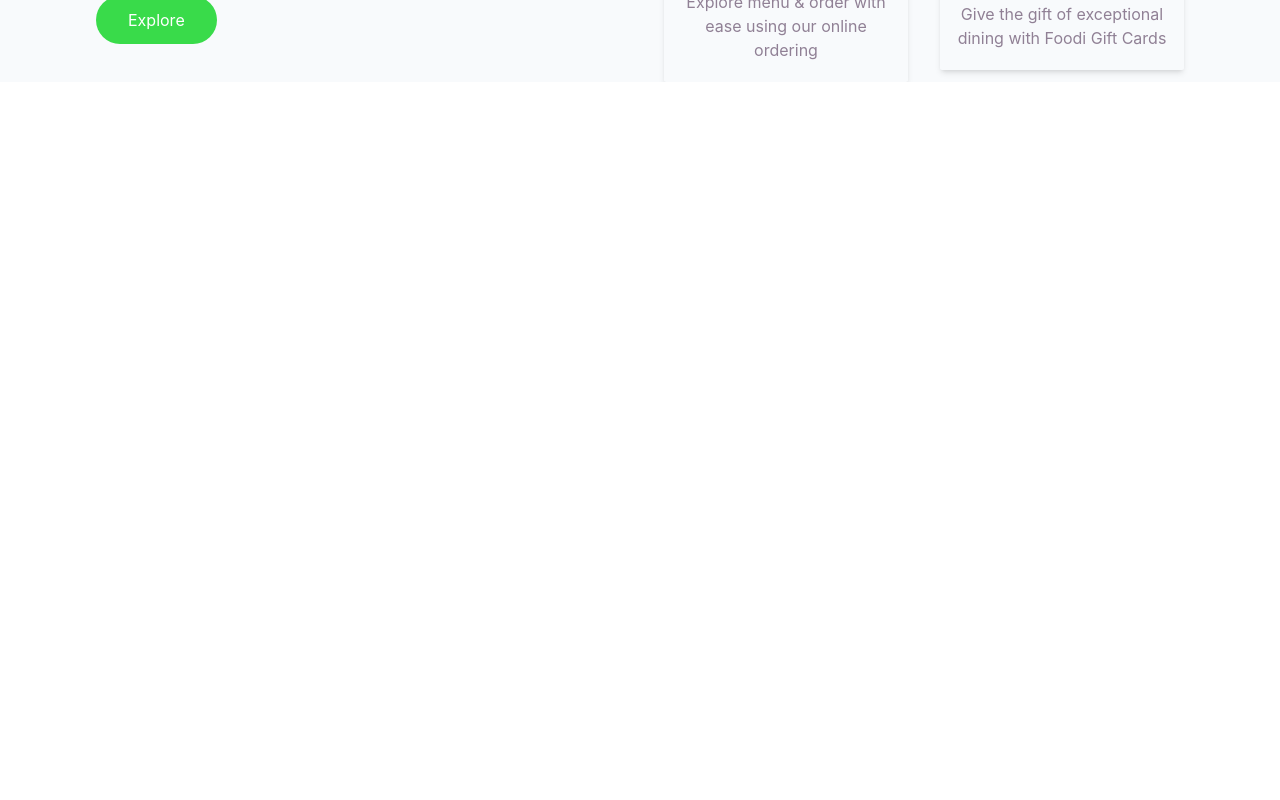
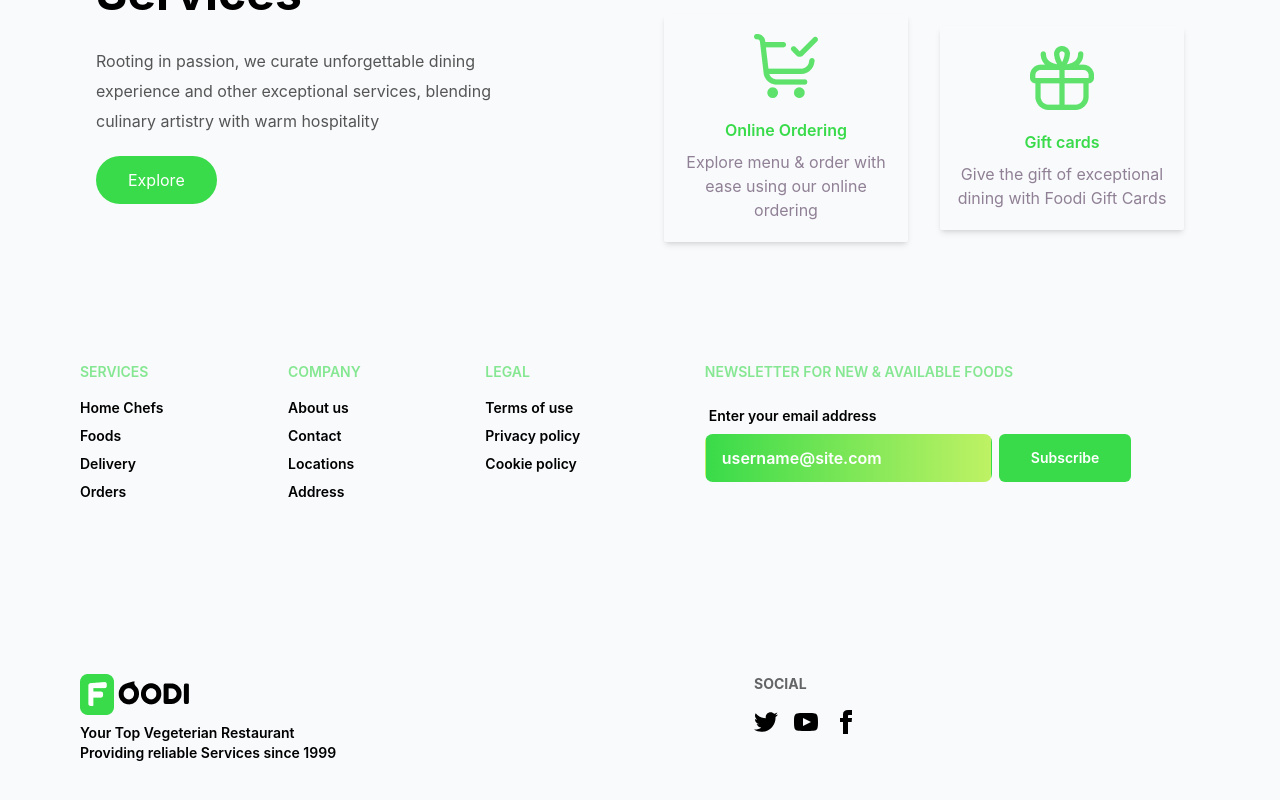
Before and after one commit to Joeeazy/food_finder, a React (Vite) app in the folder frontend/: page / in a window 1280 px wide. Shown: the part 3558-4358 px from the top of the page. Before the commit the page ends 3640 px from the top, so only its background shows below. Built offline with nearby package versions, Linux system fonts and the light colour scheme.

Commit message:
footter section done

```diff
--- a/frontend/src/App.css
+++ b/frontend/src/App.css
@@ -16,3 +16,6 @@
 .heartStar {
   border-radius: 0px 28px 0px 28px;
 }
+.placeholder-white::placeholder {
+  color: white;
+}
--- /dev/null
+++ b/frontend/src/components/Footer.jsx
@@ -0,0 +1,104 @@
+export default function Footer() {
+  return (
+    <div className="flex-row bg-slate-50 text-black md:justify-between font-semibold ml-10">
+      {/* div one */}
+      <div className="mb-3">
+        <footer className="footer  xl:p-10 py-10 text-center text-1xl px-20 h-[300px] mt-20  ">
+          <nav>
+            <h6 className="footer-title text-green font-semibold">Services</h6>
+            <a className="link link-hover">Home Chefs</a>
+            <a className="link link-hover">Foods</a>
+            <a className="link link-hover">Delivery</a>
+            <a className="link link-hover">Orders</a>
+          </nav>
+          <nav>
+            <h6 className="footer-title text-green font-semibold">Company</h6>
+            <a className="link link-hover">About us</a>
+            <a className="link link-hover">Contact</a>
+            <a className="link link-hover">Locations</a>
+            <a className="link link-hover">Address</a>
+          </nav>
+          <nav>
+            <h6 className="footer-title text-green font-semibold">Legal</h6>
+            <a className="link link-hover">Terms of use</a>
+            <a className="link link-hover">Privacy policy</a>
+            <a className="link link-hover">Cookie policy</a>
+          </nav>
+          <form>
+            <h6 className="footer-title text-green font-semibold">
+              Newsletter for New & Available Foods
+            </h6>
+            <fieldset className="form-control w-80">
+              <label className="label">
+                <span className="label-text text-black font-semibold">
+                  Enter your email address
+                </span>
+              </label>
+              <div className="join text-white">
+                <input
+                  type="text"
+                  placeholder="username@site.com"
+                  className="input bg-gradient-to-r mr-2 from-green to-lime-300 placeholder-white"
+                />
+                <button className="button bg-green rounded-md px-8 py-3  text-white flex items-center">
+                  Subscribe
+                </button>
+              </div>
+            </fieldset>
+          </form>
+        </footer>
+      </div>
+      {/* div two */}
+      <div>
+        <footer className="footer p-10 md:space-x-5">
+          <aside>
+            <img src="/logo.png" />
+            <p>
+              Your Top Vegeterian Restaurant
+              <br />
+              Providing reliable Services since 1999
+            </p>
+          </aside>
+          <nav>
+            <h6 className="footer-title">Social</h6>
+            <div className="grid grid-flow-col gap-4">
+              <a>
+                <svg
+                  xmlns="http://www.w3.org/2000/svg"
+                  width="24"
+                  height="24"
+                  viewBox="0 0 24 24"
+                  className="fill-current"
+                >
+                  <path d="M24 4.557c-.883.392-1.832.656-2.828.775 1.017-.609 1.798-1.574 2.165-2.724-.951.564-2.005.974-3.127 1.195-.897-.957-2.178-1.555-3.594-1.555-3.179 0-5.515 2.966-4.797 6.045-4.091-.205-7.719-2.165-10.148-5.144-1.29 2.213-.669 5.108 1.523 6.574-.806-.026-1.566-.247-2.229-.616-.054 2.281 1.581 4.415 3.949 4.89-.693.188-1.452.232-2.224.084.626 1.956 2.444 3.379 4.6 3.419-2.07 1.623-4.678 2.348-7.29 2.04 2.179 1.397 4.768 2.212 7.548 2.212 9.142 0 14.307-7.721 13.995-14.646.962-.695 1.797-1.562 2.457-2.549z"></path>
+                </svg>
+              </a>
+              <a>
+                <svg
+                  xmlns="http://www.w3.org/2000/svg"
+                  width="24"
+                  height="24"
+                  viewBox="0 0 24 24"
+                  className="fill-current"
+                >
+                  <path d="M19.615 3.184c-3.604-.246-11.631-.245-15.23 0-3.897.266-4.356 2.62-4.385 8.816.029 6.185.484 8.549 4.385 8.816 3.6.245 11.626.246 15.23 0 3.897-.266 4.356-2.62 4.385-8.816-.029-6.185-.484-8.549-4.385-8.816zm-10.615 12.816v-8l8 3.993-8 4.007z"></path>
+                </svg>
+              </a>
+              <a>
+                <svg
+                  xmlns="http://www.w3.org/2000/svg"
+                  width="24"
+                  height="24"
+                  viewBox="0 0 24 24"
+                  className="fill-current"
+                >
+                  <path d="M9 8h-3v4h3v12h5v-12h3.642l.358-4h-4v-1.667c0-.955.192-1.333 1.115-1.333h2.885v-5h-3.808c-3.596 0-5.192 1.583-5.192 4.615v3.385z"></path>
+                </svg>
+              </a>
+            </div>
+          </nav>
+        </footer>
+      </div>
+    </div>
+  );
+}
--- a/frontend/src/index.css
+++ b/frontend/src/index.css
@@ -3,5 +3,5 @@
 @tailwind utilities;
 
 body {
-  background-color: rgb(241, 255, 241);
+  background-color: #f8fafc;
 }
--- a/frontend/src/layout/Main.jsx
+++ b/frontend/src/layout/Main.jsx
@@ -2,13 +2,14 @@
 import { Outlet } from "react-router-dom";
 import Navbar from "../components/Navbar";
 import "../App.css";
-import SpecialDishes from "../pages/home/SpecialDishes";
+import Footer from "../components/Footer";
 
 export default function Main() {
   return (
-    <div className="bg-primaryBG">
+    <div>
       <Navbar />
       <Outlet />
+      <Footer />
     </div>
   );
 }
--- a/frontend/src/pages/home/Services.jsx
+++ b/frontend/src/pages/home/Services.jsx
@@ -27,7 +27,7 @@
 
 export default function Services() {
   return (
-    <div className="section-container bg-slate-50">
+    <div className="section-container bg-slate-50 mt-40 ">
       <div className="flex flex-col md:flex-row items-center justify-between gap-12">
         {/* text */}
         <div className="md:w-1/2">
```
